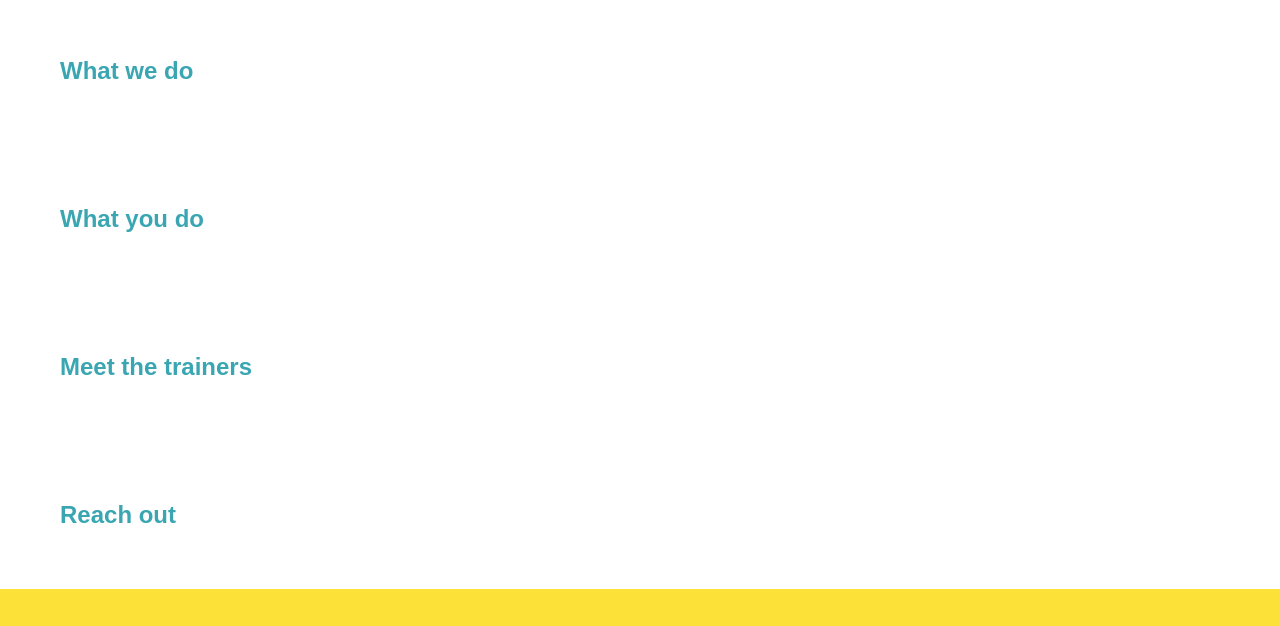
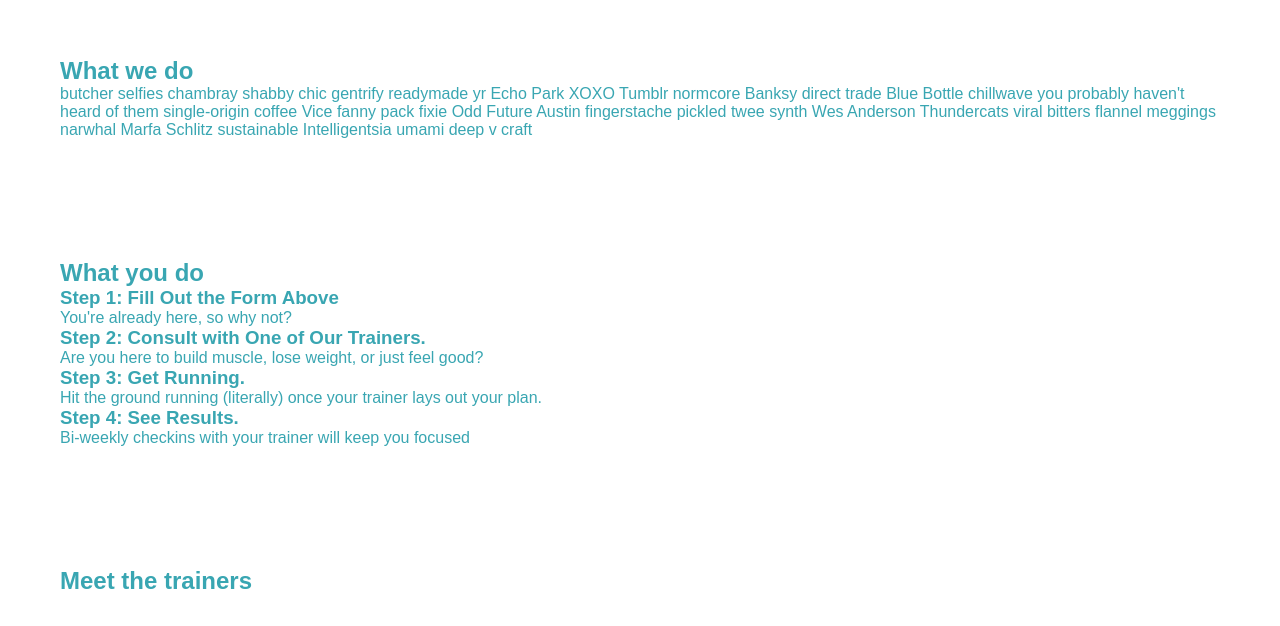
Before and after one commit to MichaelM-stack/run-buddy, a plain HTML site: page index.html in a window 1280 px wide. Shown: the part 685-1311 px from the top of the page. Drawn offline with Linux system fonts and the light colour scheme.

Commit message:
<added id>

```diff
--- a/index.html
+++ b/index.html
@@ -64,12 +64,35 @@
 
     </section>
 
-    <section>
+    <section id="what-we-do">
         <h2>What we do</h2>
+        <p>
+            butcher selfies chambray shabby chic gentrify readymade yr Echo Park XOXO Tumblr normcore Banksy direct trade Blue Bottle chillwave you probably haven't heard of them single-origin coffee Vice fanny pack fixie Odd Future Austin fingerstache pickled twee synth Wes Anderson Thundercats viral bitters flannel meggings narwhal Marfa Schlitz sustainable Intelligentsia umami deep v craft
+          </p>
     </section>
 
-    <section>
+    <section id="what-you-do">
         <h2>What you do</h2>
+        <div>
+        <h3>Step 1: Fill Out the Form Above</h3>
+        <p>You're already here, so why not?</p>
+        </div>
+
+        <div>
+            <h3>Step 2: Consult with One of Our Trainers.</h3>
+            <p>Are you here to build muscle, lose weight, or just feel good?</p>
+        </div>
+
+        <div>
+            <h3>Step 3: Get Running.</h3>
+            <p>Hit the ground running (literally) once your trainer lays out your plan.</p>
+        </div>
+
+        <div>
+            <h3>Step 4: See Results.</h3>
+            <p>Bi-weekly checkins with your trainer will keep you focused</p>
+          </div>
+
     </section>
 
     <section>
```
